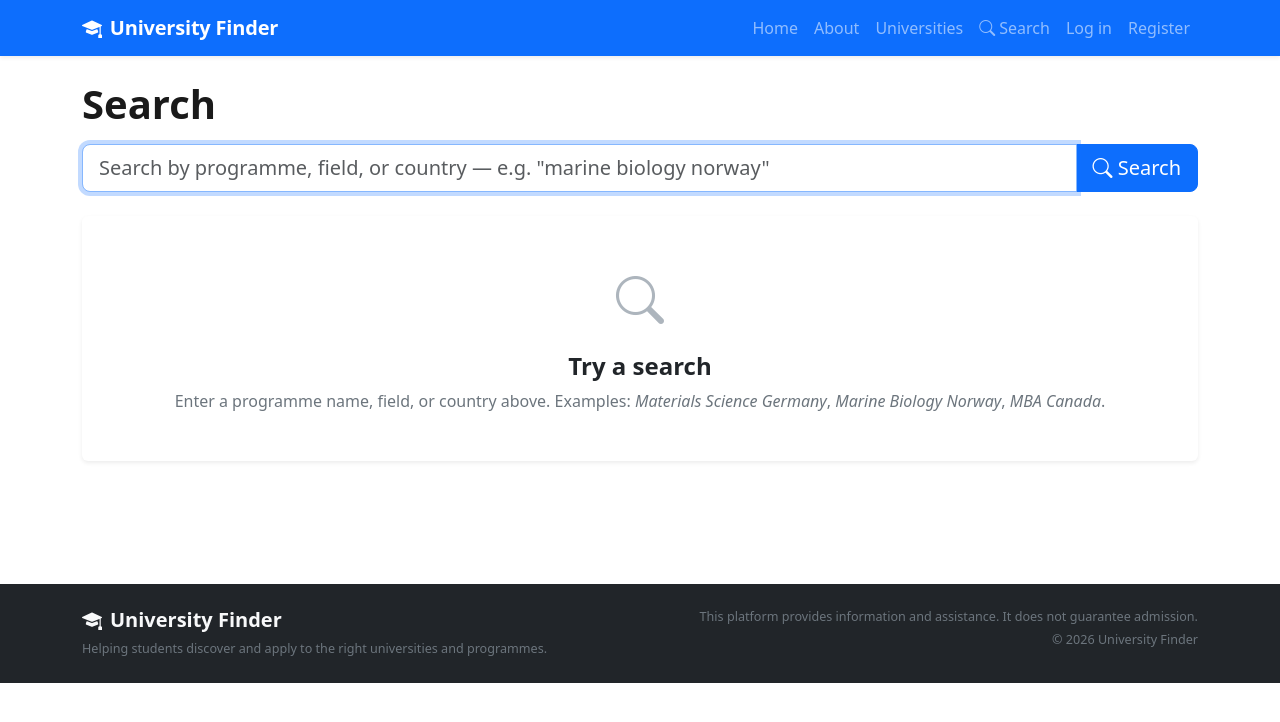
After one commit to thodaniel3-sudo/university-finder, a Flask app: page /search in a window 1280 px wide. The commit adds this page. Shown: the top 722 px of the page. Run offline with Flask 3, Linux system fonts and the light colour scheme; some libraries are stand-ins or nearby versions.

Commit message:
Phase 18.5: Universal search with database-first, web-fallback architecture

```diff
--- a/app.py
+++ b/app.py
@@ -1,5 +1,5 @@
 from datetime import datetime
-
+from routes.search_routes import search_bp
 from flask import Flask, render_template
 from flask_wtf.csrf import CSRFProtect
 from routes.email_routes import email_bp
@@ -36,6 +36,7 @@ def create_app(config_class=Config):
         }
 
     # ----- Blueprints -----
+    app.register_blueprint(search_bp)        # /search
     app.register_blueprint(auth_bp)          # /register, /login, /logout, /dashboard
     app.register_blueprint(admin_bp)         # /admin
     app.register_blueprint(profile_bp)       # /profile
--- /dev/null
+++ b/routes/search_routes.py
@@ -0,0 +1,78 @@
+"""
+Free-text search across our database and (optionally) the web.
+"""
+
+from flask import (
+    Blueprint,
+    flash,
+    redirect,
+    render_template,
+    request,
+    session,
+    url_for,
+)
+
+from services.search_service import search_everything
+from services.supabase_service import get_public_client
+
+search_bp = Blueprint("search", __name__)
+
+
+@search_bp.route("/search")
+def search_view():
+    query = (request.args.get("q") or "").strip()
+    results = search_everything(query)
+
+    # TEMPORARY DEBUG — remove after fixing
+    import sys
+    print(
+        f"[DEBUG SEARCH] query={query!r} "
+        f"db_count={results.get('db_count')} "
+        f"web_available={results.get('web_available')} "
+        f"web_results={len(results.get('web_results') or [])}",
+        file=sys.stderr,
+    )
+
+    return render_template(
+        "search.html",
+        query=query,
+        results=results,
+    )
+
+@search_bp.route("/request-programme", methods=["POST"])
+def request_programme():
+    """
+    User-submitted request for a programme we don't have.
+
+    Works for both logged-in users and guests. If the user is logged in,
+    we link the request to their user_id. Otherwise, we just record the
+    query.
+    """
+    query = (request.form.get("query") or "").strip()
+    contact_email = (request.form.get("contact_email") or "").strip()
+    notes = (request.form.get("notes") or "").strip()
+
+    if not query:
+        flash("Please describe the programme you're looking for.", "warning")
+        return redirect(url_for("search.search_view"))
+
+    payload = {
+        "user_id": session.get("user_id"),  # may be None for guests
+        "contact_email": contact_email or None,
+        "requested_query": query[:500],
+        "notes": notes[:2000] or None,
+        "status": "pending",
+    }
+
+    try:
+        client = get_public_client()
+        client.table("programme_requests").insert(payload).execute()
+        flash(
+            "Thank you. We've logged your request and will look into it.",
+            "success",
+        )
+    except Exception as exc:
+        flash(f"Could not submit request: {exc}", "danger")
+
+    # Send the user back to their search results.
+    return redirect(url_for("search.search_view", q=query))
--- a/templates/base.html
+++ b/templates/base.html
@@ -50,6 +50,11 @@
                     <li class="nav-item">
                         <a class="nav-link" href="{{ url_for('universities.list_view') }}">
                             Universities
+                        </a>
+                    </li>
+                    <li class="nav-item">
+                        <a class="nav-link" href="{{ url_for('search.search_view') }}">
+                            <i class="bi bi-search me-1"></i>Search
                         </a>
                     </li>
 
--- /dev/null
+++ b/templates/search.html
@@ -0,0 +1,199 @@
+{% extends "base.html" %}
+
+{% block title %}
+    {% if query %}Search: {{ query }}{% else %}Search{% endif %} — University Finder
+{% endblock %}
+
+{% block content %}
+<div class="container">
+    <h1 class="fw-bold mb-3">Search</h1>
+
+    <!-- ===== Search form ===== -->
+    <form method="get" action="{{ url_for('search.search_view') }}" class="mb-4">
+        <div class="input-group input-group-lg">
+            <input type="text" name="q" class="form-control"
+                   placeholder="Search by programme, field, or country — e.g. &quot;marine biology norway&quot;"
+                   value="{{ query or '' }}" autofocus>
+            <button class="btn btn-primary" type="submit">
+                <i class="bi bi-search"></i> Search
+            </button>
+        </div>
+    </form>
+
+    {% if query %}
+        <p class="text-muted mb-4">
+            Results for <strong>"{{ query }}"</strong>
+        </p>
+
+        <!-- ===== From our database ===== -->
+        <h4 class="fw-bold mb-3">
+            <i class="bi bi-database me-2 text-success"></i>
+            From our database
+            <span class="text-muted fs-6">({{ results.db_count }})</span>
+        </h4>
+
+        {% if results.db_programmes %}
+            <div class="row g-3 mb-4">
+                {% for p in results.db_programmes %}
+                    {% set uni = p.universities if p.universities is mapping else (p.universities[0] if p.universities else {}) %}
+                    <div class="col-md-6 col-lg-4">
+                        <div class="card h-100 shadow-sm border-0">
+                            <div class="card-body">
+                                <h6 class="fw-bold mb-1">
+                                    <a href="{{ url_for('programmes.detail_view', programme_id=p.id) }}"
+                                       class="text-decoration-none">
+                                        {{ p.programme_name }}
+                                    </a>
+                                </h6>
+                                <p class="small text-muted mb-2">
+                                    <i class="bi bi-building me-1"></i>{{ uni.name or "—" }}
+                                    {% if uni.country %}· {{ uni.country }}{% endif %}
+                                </p>
+                                <p class="small mb-0">
+                                    <span class="badge bg-primary">{{ p.degree_level }}</span>
+                                    {% if p.field %}<span class="badge bg-info text-dark">{{ p.field }}</span>{% endif %}
+                                </p>
+                            </div>
+                        </div>
+                    </div>
+                {% endfor %}
+            </div>
+        {% endif %}
+
+        {% if results.db_universities %}
+            <div class="row g-3 mb-4">
+                {% for u in results.db_universities %}
+                    <div class="col-md-6 col-lg-4">
+                        <div class="card h-100 shadow-sm border-0">
+                            <div class="card-body">
+                                <h6 class="fw-bold mb-1">
+                                    <a href="{{ url_for('universities.detail_view', university_id=u.id) }}"
+                                       class="text-decoration-none">
+                                        {{ u.name }}
+                                    </a>
+                                </h6>
+                                <p class="small text-muted mb-0">
+                                    <i class="bi bi-geo-alt me-1"></i>
+                                    {{ u.city }}{% if u.city and u.country %}, {% endif %}{{ u.country }}
+                                </p>
+                            </div>
+                        </div>
+                    </div>
+                {% endfor %}
+            </div>
+        {% endif %}
+
+        <!-- ===== "Nothing in DB" message ===== -->
+        {% if results.db_count == 0 %}
+            <div class="alert alert-secondary">
+                <i class="bi bi-info-circle me-1"></i>
+                Nothing in our database matches that search.
+            </div>
+        {% endif %}
+
+        <!-- ===== Web section ===== -->
+        {% if results.web_results %}
+            {# Case 1: we have web results — show them #}
+            <h4 class="fw-bold mb-3 mt-5">
+                <i class="bi bi-globe me-2 text-primary"></i>
+                From the web
+                <span class="text-muted fs-6">({{ results.web_count }})</span>
+            </h4>
+
+            <div class="alert alert-warning small">
+                <i class="bi bi-exclamation-triangle-fill me-1"></i>
+                These results come from a web search. We have <strong>not</strong>
+                verified them. Visit each university's page to confirm programme
+                details, deadlines, and requirements.
+            </div>
+
+            <div class="list-group mb-4">
+                {% for r in results.web_results %}
+                    <a href="{{ r.url }}" target="_blank" rel="noopener noreferrer"
+                       class="list-group-item list-group-item-action">
+                        <div class="d-flex justify-content-between align-items-start gap-2">
+                            <div>
+                                <div class="fw-semibold">{{ r.title }}</div>
+                                <div class="small text-muted mb-1">{{ r.source }}</div>
+                                <div class="small">{{ r.description }}</div>
+                            </div>
+                            <i class="bi bi-box-arrow-up-right text-muted"></i>
+                        </div>
+                    </a>
+                {% endfor %}
+            </div>
+        {% elif results.web_available %}
+            {# Case 2: web available but zero results — announce #}
+            <div class="alert alert-info mt-4">
+                <i class="bi bi-info-circle-fill me-1"></i>
+                <strong>No web results found for that exact query.</strong>
+                Try broader keywords, or use the form below to request a programme.
+            </div>
+        {% else %}
+            {# Case 3: no key configured — the blue box you've been missing #}
+            <div class="alert alert-info mt-4">
+                <i class="bi bi-info-circle-fill me-1"></i>
+                <strong>Web search is not configured.</strong>
+                Only results from our database are shown above.
+                If you know this programme exists and want us to add it,
+                use the form below.
+            </div>
+        {% endif %}
+
+        <!-- ===== Request a programme — always shown when query is present ===== -->
+        <div class="card shadow-sm border-0 mt-4">
+            <div class="card-body">
+                <h5 class="fw-bold mb-3">
+                    <i class="bi bi-send-plus me-2"></i>Can't find what you're looking for?
+                </h5>
+                <p class="text-muted small mb-3">
+                    Tell us which programme you want us to add, and we'll try
+                    to include it in a future update.
+                </p>
+                <form method="post" action="{{ url_for('search.request_programme') }}">
+                    <input type="hidden" name="csrf_token" value="{{ csrf_token() }}">
+                    <input type="hidden" name="query" value="{{ query }}">
+
+                    <div class="row g-3">
+                        <div class="col-md-6">
+                            <label class="form-label small">Programme you're looking for</label>
+                            <input type="text" class="form-control"
+                                   value="{{ query }}" readonly>
+                        </div>
+                        <div class="col-md-6">
+                            <label class="form-label small">
+                                Your email (optional — so we can notify you)
+                            </label>
+                            <input type="email" name="contact_email" class="form-control"
+                                   placeholder="you@example.com">
+                        </div>
+                        <div class="col-12">
+                            <label class="form-label small">Anything else we should know?</label>
+                            <textarea name="notes" class="form-control" rows="2"
+                                      placeholder="e.g. specific university or country preference"></textarea>
+                        </div>
+                        <div class="col-12">
+                            <button type="submit" class="btn btn-primary">
+                                <i class="bi bi-send me-1"></i>Submit request
+                            </button>
+                        </div>
+                    </div>
+                </form>
+            </div>
+        </div>
+    {% else %}
+        <div class="card shadow-sm border-0">
+            <div class="card-body text-center py-5">
+                <i class="bi bi-search" style="font-size: 3rem; color: #adb5bd;"></i>
+                <h4 class="fw-bold mt-3">Try a search</h4>
+                <p class="text-muted mb-0">
+                    Enter a programme name, field, or country above.
+                    Examples: <em>Materials Science Germany</em>,
+                    <em>Marine Biology Norway</em>,
+                    <em>MBA Canada</em>.
+                </p>
+            </div>
+        </div>
+    {% endif %}
+</div>
+{% endblock %}
```
Also changed, not shown: config.py (+27 -11 lines), services/search_service.py (added, +142 -0 lines), services/web_search_service.py (added, +158 -0 lines), templates/index.html (+19 -4 lines), templates/universities.html (+13 -0 lines).
